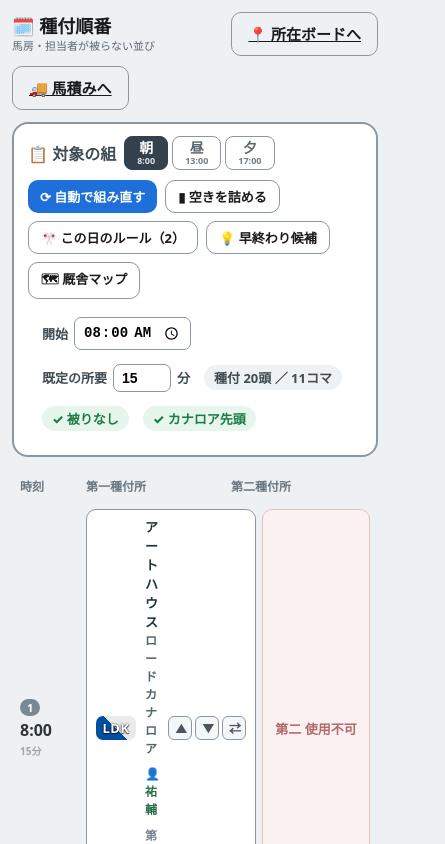
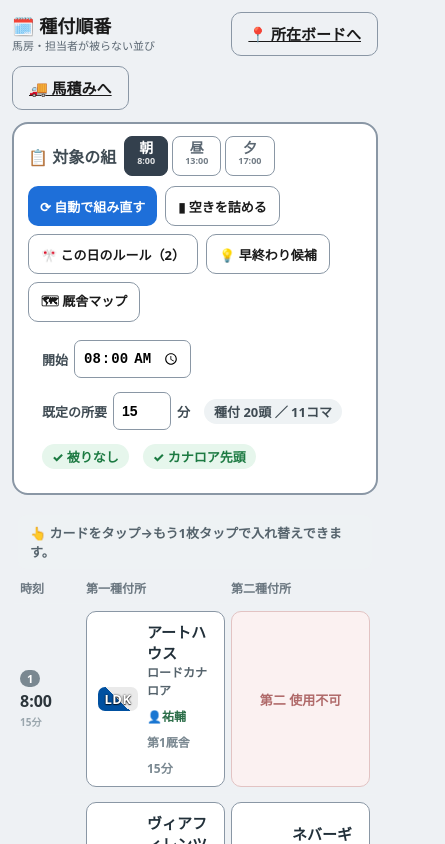
Before and after one commit to kitsunefox-code/umatsumi-yard, a Next.js app: page /schedule in a window 390 px wide. Shown: the top 844 px of the page, 445 px wide, since content can reach past the window. Built offline with nearby package versions, Linux system fonts and the light colour scheme.

Commit message:
種付順番をタップ入替UIに(タブレット向け): カードタップで選択→もう1枚タップで入替、空き枠へ移動、大きめタップ領域

```diff
--- a/app/globals.css
+++ b/app/globals.css
@@ -3055,3 +3055,82 @@ button {
   border-color: #e0a3a3;
   color: #c0392b;
 }
+
+/* タップで入れ替え（タブレット向け） */
+.tap-hint {
+  font-size: 13px;
+  font-weight: 700;
+  color: #55636c;
+  background: #eef2f4;
+  border-radius: 8px;
+  padding: 8px 12px;
+  margin: 2px 4px 8px;
+}
+.tap-hint.active {
+  color: #1f6feb;
+  background: #e6f0fd;
+  border: 1.5px solid #a9c8f5;
+}
+.sched-card.tappable {
+  cursor: pointer;
+  text-align: left;
+  width: 100%;
+  font: inherit;
+  -webkit-tap-highlight-color: transparent;
+  transition: box-shadow 0.1s, transform 0.05s;
+}
+.sched-card.tappable:active {
+  transform: scale(0.99);
+}
+.sched-card.sel {
+  border-color: #1f6feb;
+  border-width: 2.5px;
+  box-shadow: 0 0 0 3px rgba(31, 111, 235, 0.18);
+  background: #f2f7ff;
+}
+.sched-card.target {
+  border-style: dashed;
+  border-color: #7facf0;
+}
+.sched-card.empty.target {
+  color: #1f6feb;
+  background: #eaf2fe;
+  border-color: #7facf0;
+}
+.sched-selmark {
+  position: absolute;
+  top: -9px;
+  right: 10px;
+  font-size: 11px;
+  font-weight: 800;
+  color: #fff;
+  background: #1f6feb;
+  border-radius: 999px;
+  padding: 1px 9px;
+}
+.sched-selmark.ghost {
+  background: #9db6c6;
+}
+.sched-round {
+  position: relative;
+}
+/* タッチしやすい高さ */
+@media (max-width: 900px) {
+  .sched-card {
+    min-height: 60px;
+    padding: 9px 11px;
+  }
+  .sched-mare {
+    font-size: 15px;
+  }
+  .group-tab,
+  .btn-sm {
+    min-height: 40px;
+  }
+  .rule-row select,
+  .rule-dur,
+  .groom-chip,
+  .sched-config input {
+    min-height: 38px;
+  }
+}
--- a/app/schedule/page.tsx
+++ b/app/schedule/page.tsx
@@ -25,8 +25,7 @@ import {
   roundMinutes,
   earlyFinishPick,
   firstOnly,
-  swapLane,
-  moveCard,
+  swapSlots,
   trimEmpty,
 } from "@/lib/schedule";
 
@@ -56,6 +55,7 @@ export default function SchedulePage() {
   const [showRules, setShowRules] = useState(false);
   const [showEarly, setShowEarly] = useState(false);
   const [opts, setOpts] = useState<Options>(defaultOptions());
+  const [sel, setSel] = useState<{ i: number; lane: "a" | "b" } | null>(null);
 
   const matings: Mating[] = useMemo(
     () =>
@@ -104,6 +104,7 @@ export default function SchedulePage() {
 
   // オプション変更→保存＆即組み直し
   function applyOpts(next: Options) {
+    setSel(null);
     setOpts(next);
     if (typeof window !== "undefined")
       localStorage.setItem("sched:opts", JSON.stringify(next));
@@ -139,7 +140,24 @@ export default function SchedulePage() {
   }
 
   function rebuild() {
+    setSel(null);
     setRounds(autoSchedule(matings, opts));
+  }
+
+  // タップで入れ替え：1枚目タップ→選択、2枚目タップ→入れ替え
+  function tapSlot(i: number, lane: "a" | "b", blocked: boolean) {
+    if (blocked) return;
+    const cur = rounds[i][lane];
+    if (!sel) {
+      if (cur) setSel({ i, lane });
+      return;
+    }
+    if (sel.i === i && sel.lane === lane) {
+      setSel(null);
+      return;
+    }
+    setRounds(swapSlots(rounds, sel.i, sel.lane, i, lane));
+    setSel(null);
   }
 
   const times = useMemo(() => startTimes(rounds, start, opts), [rounds, start, opts]);
@@ -184,6 +202,8 @@ export default function SchedulePage() {
     opts.noConsecGrooms.length;
 
   function Card({ m, i, lane }: { m?: Mating; i: number; lane: "a" | "b" }) {
+    const isSel = sel?.i === i && sel?.lane === lane;
+    const targeting = sel !== null && !isSel;
     // 単独コマの第二レーンは使用不可表示
     if (!m) {
       const solo =
@@ -191,15 +211,27 @@ export default function SchedulePage() {
         rounds[i].a &&
         opts.solo.includes(normCode(rounds[i].a!.sireCode));
       return (
-        <div className={`sched-card empty${solo ? " blocked" : ""}`}>
-          {solo ? "第二 使用不可" : "空き"}
-        </div>
+        <button
+          type="button"
+          className={`sched-card empty${solo ? " blocked" : ""}${
+            targeting && !solo ? " target" : ""
+          }`}
+          onClick={() => tapSlot(i, lane, !!solo)}
+        >
+          {solo ? "第二 使用不可" : targeting ? "ここへ" : "空き"}
+        </button>
       );
     }
     const fo = firstOnly(m);
     const early = showEarly ? earlyFinishPick(rounds, i, lane, opts) : null;
     return (
-      <div className="sched-card">
+      <button
+        type="button"
+        className={`sched-card tappable${isSel ? " sel" : ""}${
+          targeting ? " target" : ""
+        }`}
+        onClick={() => tapSlot(i, lane, false)}
+      >
         <div className="sched-card-main">
           <Badge code={m.sireCode} />
           <div className="sched-card-txt">
@@ -228,18 +260,12 @@ export default function SchedulePage() {
             )}
           </div>
         </div>
-        <div className="sched-ops">
-          <button title="1つ上へ" onClick={() => setRounds(moveCard(rounds, i, lane, -1))}>
-            ▲
-          </button>
-          <button title="1つ下へ" onClick={() => setRounds(moveCard(rounds, i, lane, 1))}>
-            ▼
-          </button>
-          <button title="左右入替" onClick={() => setRounds(swapLane(rounds, i))}>
-            ⇄
-          </button>
-        </div>
-      </div>
+        {isSel ? (
+          <span className="sched-selmark">選択中</span>
+        ) : (
+          targeting && <span className="sched-selmark ghost">入替</span>
+        )}
+      </button>
     );
   }
 
@@ -465,6 +491,11 @@ export default function SchedulePage() {
 
       {/* タイムライン */}
       <section className="sched-timeline">
+        <div className={`tap-hint${sel ? " active" : ""}`}>
+          {sel
+            ? "入れ替え先のカード（または空き枠）をタップ。もう一度同じカードで取消。"
+            : "👆 カードをタップ→もう1枚タップで入れ替えできます。"}
+        </div>
         <div className="sched-legend">
           <span>時刻</span>
           <span>第一種付所</span>
--- a/lib/schedule.ts
+++ b/lib/schedule.ts
@@ -211,6 +211,21 @@ export function earlyFinishPick(
   return null;
 }
 
+// 任意の2枠を入れ替え（タップ→タップ操作用）
+export function swapSlots(
+  rounds: Round[],
+  i: number,
+  la: "a" | "b",
+  j: number,
+  lb: "a" | "b"
+): Round[] {
+  const next = rounds.map((r) => ({ ...r }));
+  const t = next[i][la];
+  next[i][la] = next[j][lb];
+  next[j][lb] = t;
+  return next;
+}
+
 // 手動操作
 export function swapLane(rounds: Round[], i: number): Round[] {
   const next = rounds.map((r) => ({ ...r }));
```
